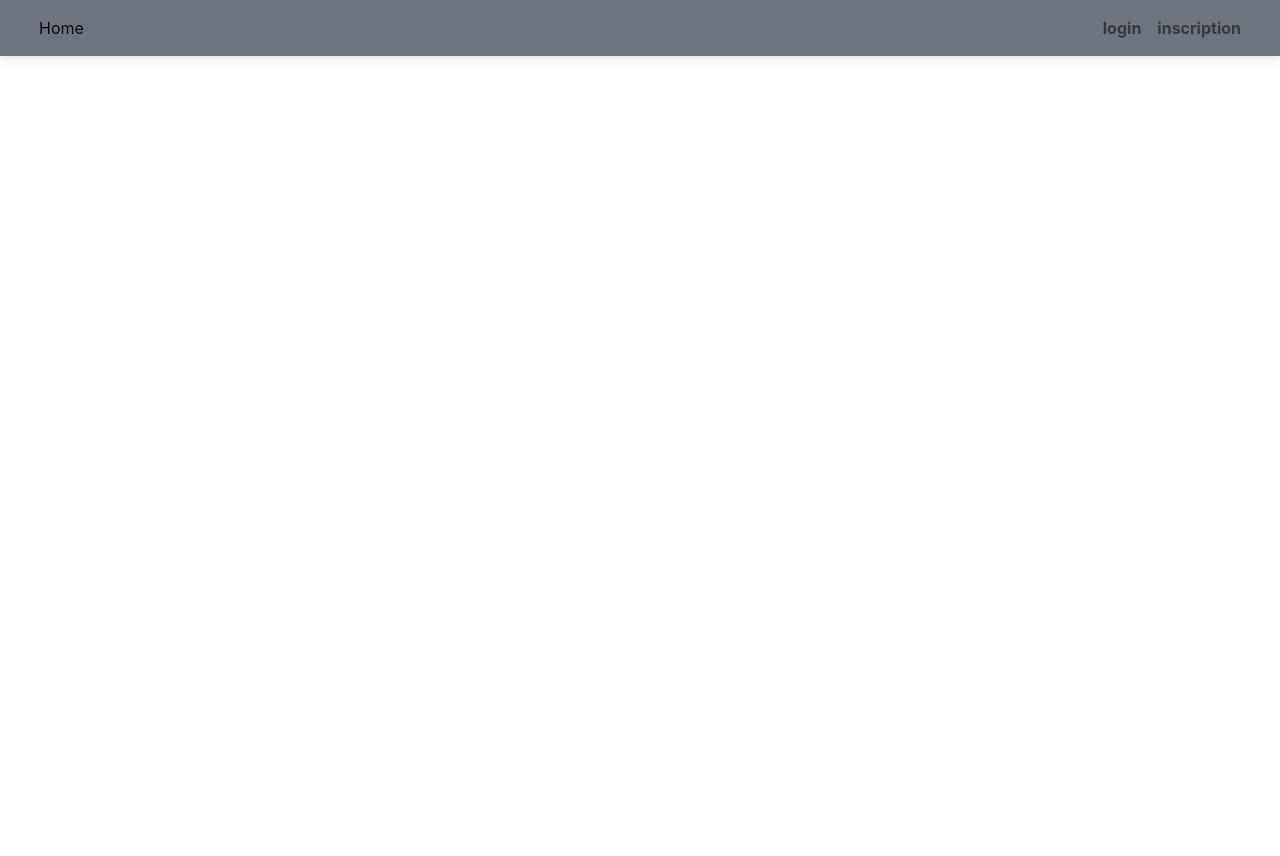
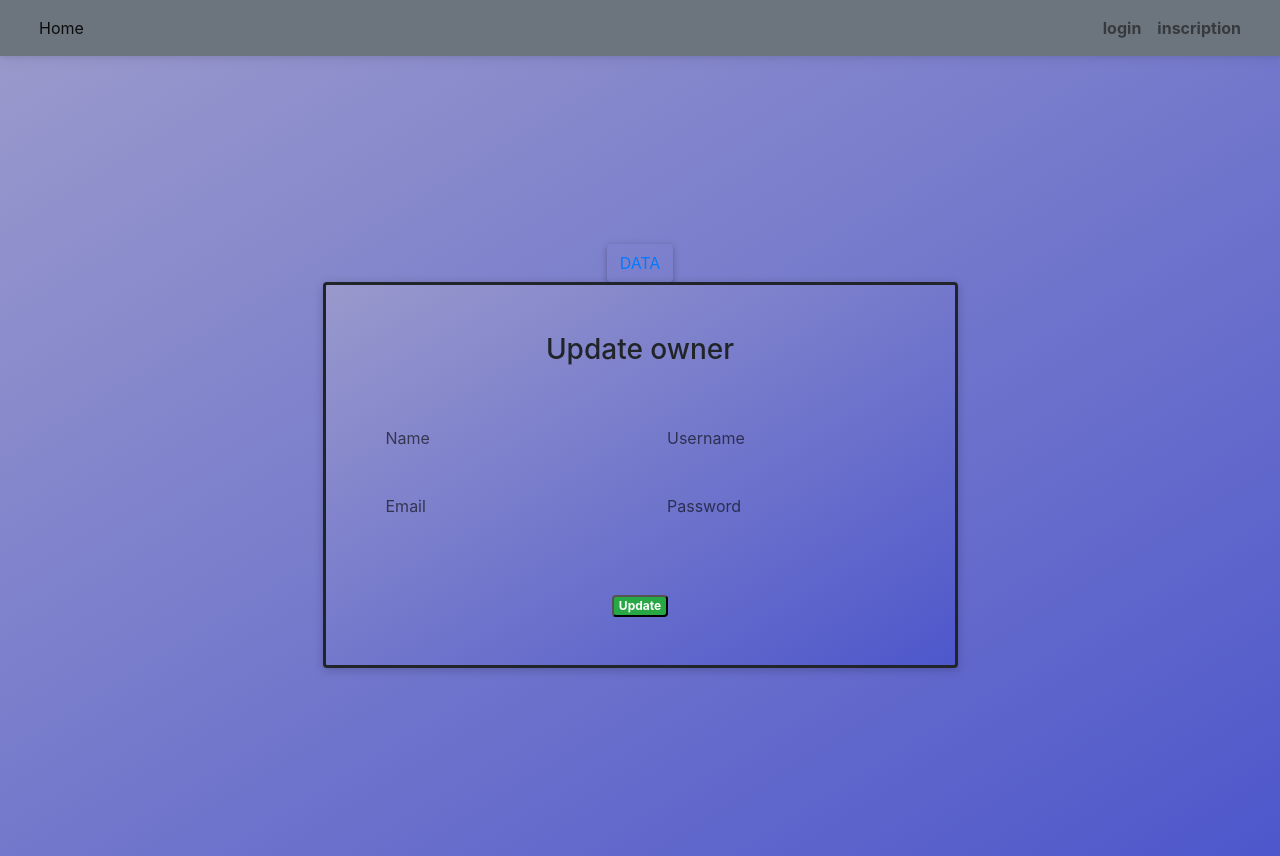
Before and after one commit to zakaria444/Booking-Hotel, a React (Create React App) app in the folder React_Project/: page /client/edite/1 in a window 1280 px wide. Before the commit the page ends 800 px from the top, so only its background shows below. Built offline with nearby package versions, Linux system fonts and the light colour scheme; no server answers.

Commit message:
add update

```diff
--- a/React_Project/src/App.js
+++ b/React_Project/src/App.js
@@ -79,8 +79,8 @@ function App() {
 
     <Route path='/client/list' element={<ListClient/>      }/>
     <Route path='/client/create' element={<CreateClient/>  }/>
-    <Route path='/client/edite' element={<EditeClient/>    }/>
-    <Route path='/owner/create' element={<CreateOwner/> } />
+    <Route path='/client/edite/:id' element={<EditeClient/>    }/>
+    <Route path='/owner/create' element={<CreateOwner/>    }/>
 
 <Route path='/admin/createhotel' element={<CreateHotel/> } />
 <Route path='/admin/afficherhotel' element={<AfficherHotel/> } />
--- a/React_Project/src/compenent/client/EditeClient.js
+++ b/React_Project/src/compenent/client/EditeClient.js
@@ -1,28 +1,197 @@
-import React from 'react'
-// import {Link} from"react-router-dom"
-// import jwtDecode from "jwt-decode";
+import React, { useState, useEffect } from "react";
+import axios from "axios"
+import { useParams,Link } from 'react-router-dom'
+// import url from './url';
 
 
 
-// export  function getCurrentUser() {
-//   try {
-//       const token = localStorage.getItem("token");
-//       console.log(token);
 
-//       return jwtDecode(token);
-//   } catch (error) {
-//       return null;
-//   }
-// }
-function EditeClient() {
+
+const Update = props => {
+  const initialClientState = {
+    id:null,
+    name: "",
+    email: "",
+    username: "",
+
+
+  };
+  const { id } = useParams();
+
+  const [client, setClient] = useState(initialClientState);
+
+  const submit = (e) => {
+
+  const   url = `http://localhost:5000/api/propreataire/${id}`
+    e.preventDefault();
+    const value = client
+    console.log(value);
+    axios.patch(url, {
+      name: client.name,
+      username: client.username,
+      email: client.email,
+      password: client.password,
+    }).then((res) => {
+
+      console.log(res.data);
+
+
+      window.location="/client/list"
+    });
+  };
+
+  const [message, setMessage] = useState("");
+
+
+  const getClient = id => {
+    axios.get(`http://localhost:5000/api/client/getclient${id}`)
+      .then(response => {
+
+         const data = response.data.data
+         console.log("🚀 ~ file: Update.js ~ line 32 ~ data", data)
+
+        setClient(data);
+
+      })
+      .catch(e => {
+        console.log(e);
+      });
+  };
+  useEffect(() => {
+    getClient(id);
+
+
+
+
+
+  }, [id]);
+  const handleInputChange = event => {
+    const newdata = { ...client };
+    newdata[event.target.id] = event.target.value;
+    setClient(newdata);
+    console.log("🚀 ~ file: Update.js ~ line 53 ~ newdata", newdata)
+
+
+
+
+
+  };
+
 
 
   return (
+    // ...
     <div>
-<h1>EditeClient</h1>
+  <section className="vh-100 gradient-custom" >
 
+
+
+<div className="container py-5 h-100">
+  <div className="row justify-content-center align-items-center h-100">
+    <div className="col-12 col-lg-9 col-xl-7">
+    <button className="btn">
+
+<Link  to={'/client/list'}>data</Link>
+</button>
+      <div className="card shadow-2-strong card-registration" id="form">
+        <div className="card-body p-4 p-md-5">
+          <h3 className="mb-4 pb-2 pb-md-0 mb-md-5">Update owner</h3>
+          <form onSubmit={submit}>
+            <div className="row">
+                  <div className="col-md-6 mb-4">
+                  <div className="form-outline">
+                  <input
+                    type="text"
+                    id="name"
+                    value={client.name}
+                    onChange={handleInputChange}
+                    name="name"
+                    className="form-control form-control-lg"
+                  />
+                  <label className="form-label">Name</label>
+                </div>
+                {/* {errors.fullname && <p className='error'>{errors.fullname}</p>} */}
+              </div>
+              <div className="col-md-6 mb-4">
+                <div className="form-outline">
+                  <input
+                    type="text"
+                    id="username"
+                    value={client.username}
+
+
+
+                    onChange={handleInputChange}
+                    name="username"
+                    className="form-control form-control-lg"
+                  />
+                  <label className="form-label">Username</label>
+                </div>
+                {/* {errors.username && <p className='error'>{errors.username}</p>} */}
+              </div>
+            </div>
+
+            <div className="row">
+              <div className="col-md-6 mb-4 pb-2">
+                <div className="form-outline">
+                  <input
+                    type="email"
+                    id="email"
+                    value={client.email}
+
+                    onChange={handleInputChange}
+                    name="email"
+                    className="form-control form-control-lg"
+                  />
+                  <label className="form-label">Email</label>
+                </div>
+                {/* {errors.email && <p className='error'>{errors.email}</p>} */}
+              </div>
+              <div className="col-md-6 mb-4 pb-2">
+                <div className="form-outline">
+                  <input
+                    type="password"
+                    id="password"
+
+                    name="password"
+                    className="form-control form-control-lg"
+                  />
+                  <label className="form-label">Password</label>
+                  {/* {errors.password && <p className='error'>{errors.password}</p>} */}
+                </div>
+              </div>
+            </div>
+
+            {/* <div class="row">
+              <div class="col-12">
+              <select class="select form-control-lg">
+                  <option value="1" disabled>Choose Role</option>
+                  <option value="2">Subject 1</option>
+                  <option value="3">Subject 2</option>
+                  <option value="4">Subject 3</option>
+              </select>
+              <label class="form-label select-label">Choose Role</label>
+              </div>
+          </div> */}
+
+            <div className="mt-4 pt-2">
+            <button
+            type="submit"
+            className="badge badge-success"
+
+          >
+            Update
+          </button>
+            </div>
+
+          </form>
+        </div>
+      </div>
     </div>
-  )
-}
-
-export default EditeClient
+  </div>
+</div>
+</section>
+    </div>
+  );
+};
+export default Update;
--- a/React_Project/src/compenent/client/ListClient.js
+++ b/React_Project/src/compenent/client/ListClient.js
@@ -1,6 +1,19 @@
 import React, { Component } from 'react'
 import axios from "axios"
 import { Link } from 'react-router-dom'
+
+
+const handleDelete = (id) => {
+  const url="http://localhost:5000/api/client/deletclient/"+id
+axios.post(url).then((res) => {
+
+window.location="/client/list";
+
+})
+
+};
+
+
  class ListClient extends Component {
     state = {
         myArray :[]
@@ -48,9 +61,10 @@ import { Link } from 'react-router-dom'
                <td>  {ListClient.name}</td>
                <td>  {ListClient.email}</td>
                <td>  {ListClient.username}</td>
-               <td> <Link to={'/update'}>Update</Link></td>
+               <td> <Link to={'/client/edite/'+ListClient._id}>Update</Link></td>
                {/* <td> <Link to={'/client/list'}><button className="btn btn-danger" onClick={(e) => this.deleteRow(ListClient._id, e)}>Delete</button>  </Link></td> */}
-               <td> <Link to={'/client/list'}> Delete  </Link></td>
+               {/* <td> <Link to={'/client/list'}> Delete  </Link></td> */}
+               <td> <button  onClick={() => handleDelete(ListClient._id)}>deleted</button></td>
              </tr>
            </tbody>
            )}
```
Also changed, not shown: React_Project/src/compenent/owner/update.js (line endings or trailing spaces), 1 other file (tests, documents, lock files or other folders).
